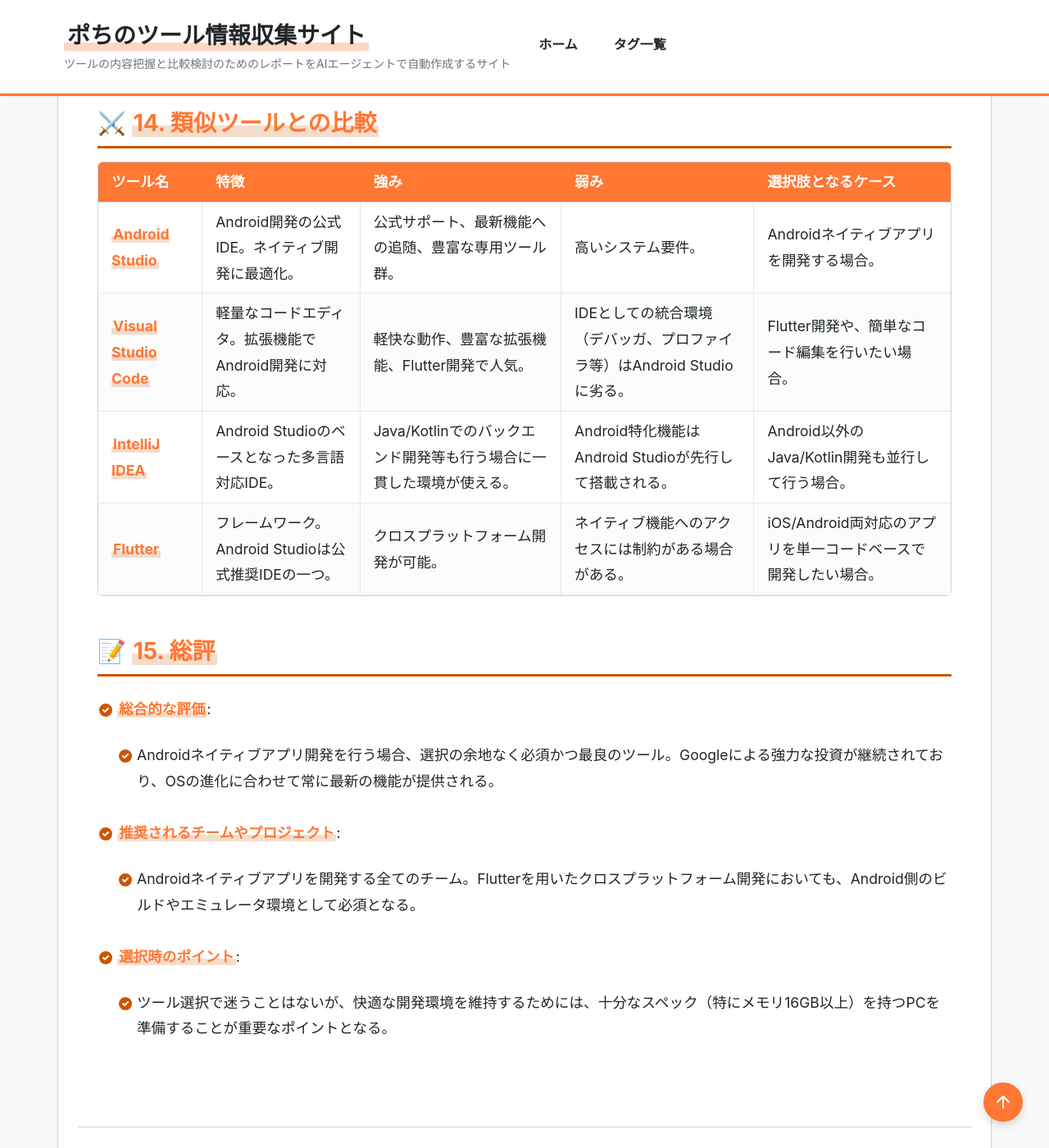
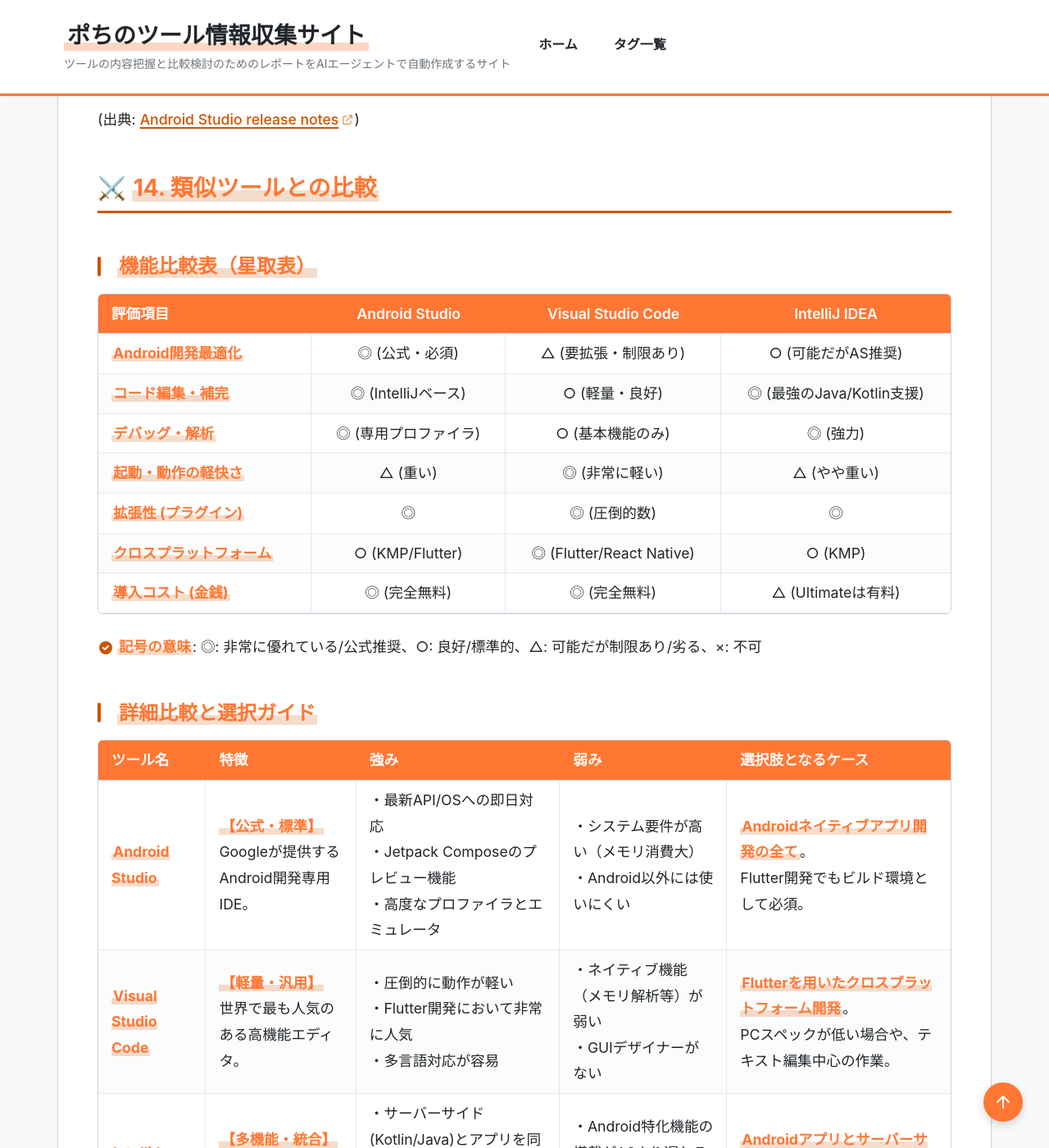
Before and after one commit to aegisfleet/tool-survey-report, a Jekyll site: the page built from _reports/android-studio.md, in a window 1280 px wide and 1400 px high, scrolled down 8387 px. Shown: the whole window at 82% size. Built offline with Jekyll 4.4.1, drawn with Linux system fonts in a browser that asks for light colours; some of the changed text lies outside the part shown.

Commit message:
Update Android Studio report with star rating comparison table (#486)
- Added a new 'Feature Comparison Matrix' (Star Rating Table) in Section 14.
- Refined the 'Detailed Comparison' table to focus on IDEs (Android Studio, VS Code, IntelliJ IDEA).
- Updated 'last_updated' date.

Co-authored-by: google-labs-jules[bot] <161369871+google-labs-jules[bot]@users.noreply.github.com>

```diff
--- a/_reports/android-studio.md
+++ b/_reports/android-studio.md
@@ -174,12 +174,27 @@ relationships:
 
 ## **14. 類似ツールとの比較**
 
+### **機能比較表（星取表）**
+
+| 評価項目 | Android Studio | Visual Studio Code | IntelliJ IDEA |
+| :--- | :---: | :---: | :---: |
+| **Android開発最適化** | ◎ (公式・必須) | △ (要拡張・制限あり) | ○ (可能だがAS推奨) |
+| **コード編集・補完** | ◎ (IntelliJベース) | ○ (軽量・良好) | ◎ (最強のJava/Kotlin支援) |
+| **デバッグ・解析** | ◎ (専用プロファイラ) | ○ (基本機能のみ) | ◎ (強力) |
+| **起動・動作の軽快さ** | △ (重い) | ◎ (非常に軽い) | △ (やや重い) |
+| **拡張性 (プラグイン)** | ◎ | ◎ (圧倒的数) | ◎ |
+| **クロスプラットフォーム** | ○ (KMP/Flutter) | ◎ (Flutter/React Native) | ○ (KMP) |
+| **導入コスト (金銭)** | ◎ (完全無料) | ◎ (完全無料) | △ (Ultimateは有料) |
+
+* **記号の意味**: ◎: 非常に優れている/公式推奨、○: 良好/標準的、△: 可能だが制限あり/劣る、×: 不可
+
+### **詳細比較と選択ガイド**
+
 | ツール名 | 特徴 | 強み | 弱み | 選択肢となるケース |
 |---|---|---|---|---|
-| **Android Studio** | Android開発の公式IDE。ネイティブ開発に最適化。 | 公式サポート、最新機能への追随、豊富な専用ツール群。 | 高いシステム要件。 | Androidネイティブアプリを開発する場合。 |
-| **Visual Studio Code** | 軽量なコードエディタ。拡張機能でAndroid開発に対応。 | 軽快な動作、豊富な拡張機能、Flutter開発で人気。 | IDEとしての統合環境（デバッガ、プロファイラ等）はAndroid Studioに劣る。 | Flutter開発や、簡単なコード編集を行いたい場合。 |
-| **IntelliJ IDEA** | Android Studioのベースとなった多言語対応IDE。 | Java/Kotlinでのバックエンド開発等も行う場合に一貫した環境が使える。 | Android特化機能はAndroid Studioが先行して搭載される。 | Android以外のJava/Kotlin開発も並行して行う場合。 |
-| **Flutter** | フレームワーク。Android Studioは公式推奨IDEの一つ。 | クロスプラットフォーム開発が可能。 | ネイティブ機能へのアクセスには制約がある場合がある。 | iOS/Android両対応のアプリを単一コードベースで開発したい場合。 |
+| **Android Studio** | **【公式・標準】**<br>Googleが提供するAndroid開発専用IDE。 | ・最新API/OSへの即日対応<br>・Jetpack Composeのプレビュー機能<br>・高度なプロファイラとエミュレータ | ・システム要件が高い（メモリ消費大）<br>・Android以外には使いにくい | **Androidネイティブアプリ開発の全て**。<br>Flutter開発でもビルド環境として必須。 |
+| **Visual Studio Code** | **【軽量・汎用】**<br>世界で最も人気のある高機能エディタ。 | ・圧倒的に動作が軽い<br>・Flutter開発において非常に人気<br>・多言語対応が容易 | ・ネイティブ機能（メモリ解析等）が弱い<br>・GUIデザイナーがない | **Flutterを用いたクロスプラットフォーム開発**。<br>PCスペックが低い場合や、テキスト編集中心の作業。 |
+| **IntelliJ IDEA** | **【多機能・統合】**<br>JetBrains製の強力な汎用IDE。 | ・サーバーサイド(Kotlin/Java)とアプリを同一環境で開発可能<br>・リファクタリング機能が最強 | ・Android特化機能の搭載がASより遅れる場合がある<br>・Ultimate版は有料 | **Androidアプリとサーバーサイド(Ktor/Spring)を同時開発する場合**。 |
 
 ## **15. 総評**
 
```
Also changed, not shown: other parts of _reports/android-studio.md (+1 -1 lines).
